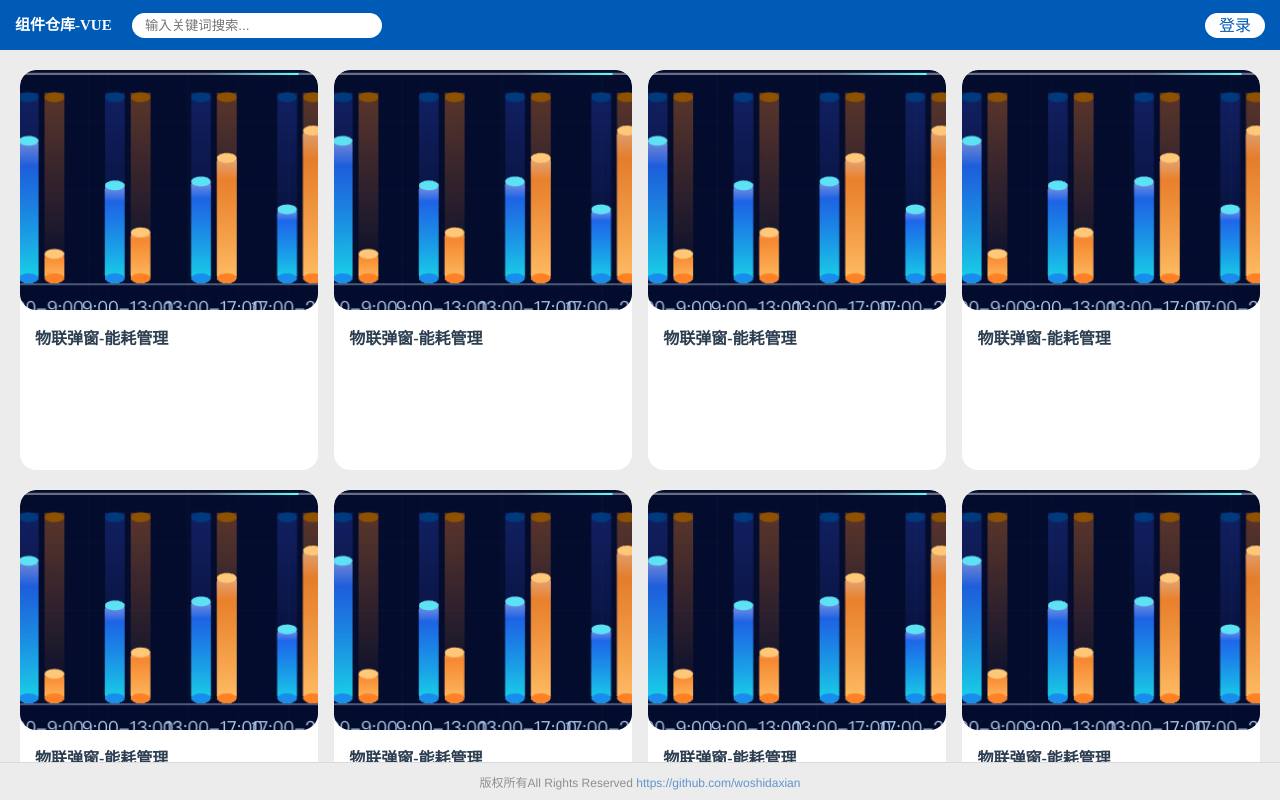
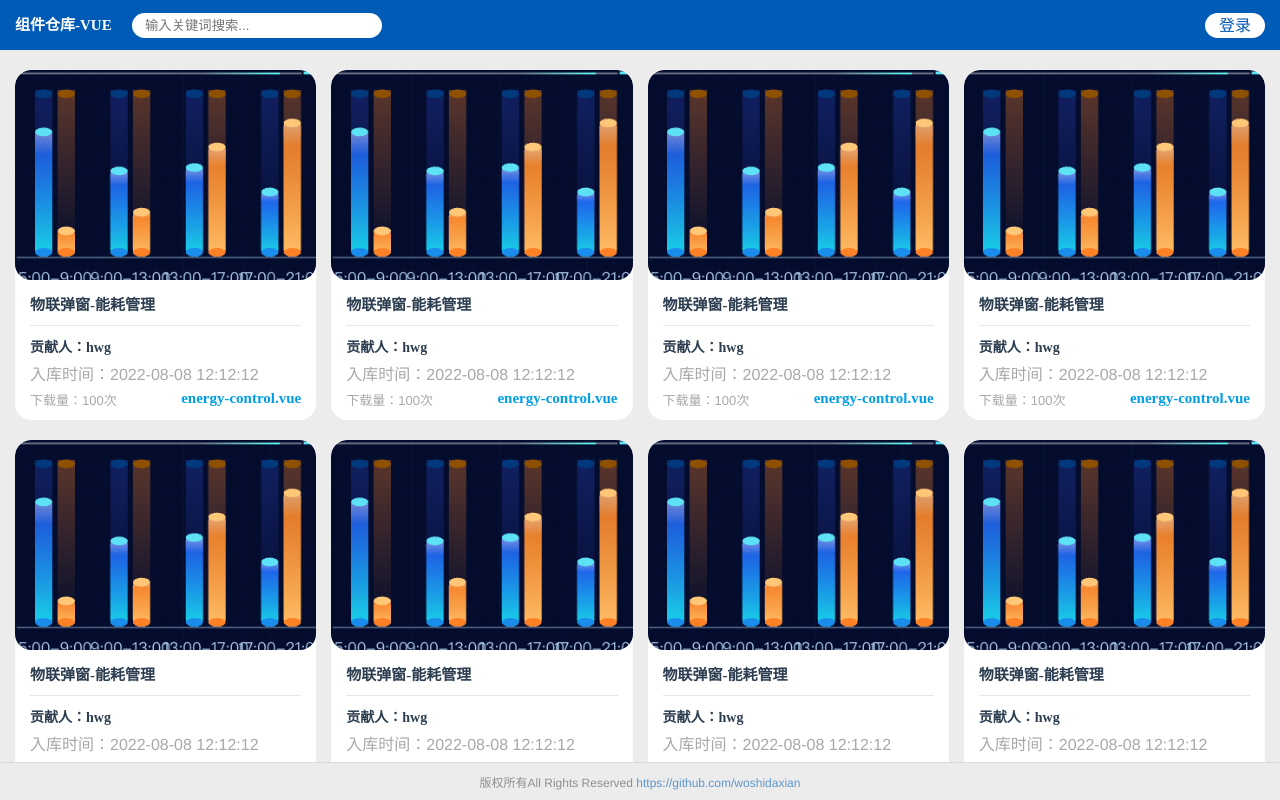
Before and after one commit to woshidaxian/component-warehouse-vue, a Vue app: page / in a window 1280 px wide. Shown: the top 800 px of the page. Built offline with nearby package versions, Linux system fonts and the light colour scheme.

Commit message:
列表页

```diff
--- a/package.json
+++ b/package.json
@@ -5,7 +5,8 @@
   "scripts": {
     "dev": "vue-cli-service serve --open",
     "build": "vue-cli-service build",
-    "lint": "vue-cli-service lint"
+    "lint": "vue-cli-service lint",
+    "i": "npm install"
   },
   "dependencies": {
     "core-js": "^3.6.5",
--- a/src/views/index.vue
+++ b/src/views/index.vue
@@ -1,12 +1,13 @@
 <!--  -->
 <template>
   <div class="page">
-    <div class="list">
-      <div
+    <el-row class="list" :gutter="15">
+      <el-col
         v-for="(item, index) in list"
         :key="index"
-        class="list-item"
+        :xs="12" :sm="8" :md="6" :lg="6" :xl="4"
       >
+        <div class="list-item">
           <div class="info-img">
             <img :src="item.img" alt="">
             <div class="img-mask">
@@ -14,10 +15,17 @@
             </div>
           </div>
           <div class="info-box">
-          <div class="info-title">{{item.title}}</div>
+            <div class="info-title ellipsis">{{item.title}}</div>
+            <div class="info-author"><span>贡献人：</span>{{item.author}}</div>
+            <div class="info-time"><span>入库时间：</span>{{item.time}}</div>
+            <div class="flex-row-between" style="margin-top: 5px;">
+              <div class="info-download"><span>下载量：</span>{{item.download}}次</div>
+              <div class="info-file ellipsis">{{item.fileName}}</div>
             </div>
           </div>
         </div>
+      </el-col>
+    </el-row>
     <div class="page-box">
       <el-pagination
         background
@@ -158,22 +166,32 @@ export default {
 
 </script>
 <style lang='scss' scoped>
+.ellipsis{
+  white-space: nowrap;
+  text-overflow: ellipsis;
+  overflow: hidden;
+}
+.ellipsis1{
+  overflow: hidden;
+  text-overflow: ellipsis;
+  -webkit-line-clamp: 2;
+  display: -webkit-box;
+  -webkit-box-orient: vertical;
+}
+.flex-row-between{
+  display: flex;
+  flex-direction: row;
+  justify-content: space-between;
+}
 .page{
   padding-bottom: 40px;
   padding-top: 70px;
-  padding-left: 20px;
-  padding-right: 20px;
-  min-height: 100%;
+  padding-left: 15px;
+  height: 100%;
   .list{
     width: 100%;
-    min-height: 100%;
-    display: flex;
-    flex-direction: row;
-    flex-wrap: wrap;
-    justify-content: space-between;
     .list-item{
-      width: 24%;
-      height: 400px;
+      height: 350px;
       background: #fff;
       border-radius: 16px;
       margin-bottom: 20px;
@@ -227,19 +245,51 @@ export default {
       }
       .info-box{
         padding: 15px;
+        text-align: left;
       }
       .info-title{
         width: 100%;
         text-align: left;
         font-family: 黑体;
         font-weight: bold;
-        height: 40px;
+        line-height: 20px;
         overflow: hidden;
+        font-size: 15px;
+        border-bottom: 1px solid rgb(231, 231, 231);
+        margin-bottom: 10px;
+        padding-bottom: 10px;
+      }
+      .info-time{
+        color: rgb(168, 168, 168);
+        margin-top: 5px;
+      }
+      .info-author{
+        font-size: 14px;
+        font-weight: bold;
+        font-family: 楷体;
+      }
+      .info-download{
+        color: rgb(168, 168, 168);
+        font-size: 13px;
+      }
+      .info-file{
+        flex: 1;
+        text-align: right;
+        color: rgb(0, 158, 231);
+        font-weight: bold;
+        font-family: 楷体;
+        font-size: 15px;
+        cursor: pointer;
+        padding-left: 5px;
+        &:hover{
+          text-decoration: underline;
+        }
       }
     }
   }
   .page-box{
     padding: 10px 0;
+    height: 35px;
   }
 }
 </style>
```
Also changed, not shown: 1 other file (tests, documents, lock files or other folders). Lines whose indentation alone changed are shown as unchanged.
